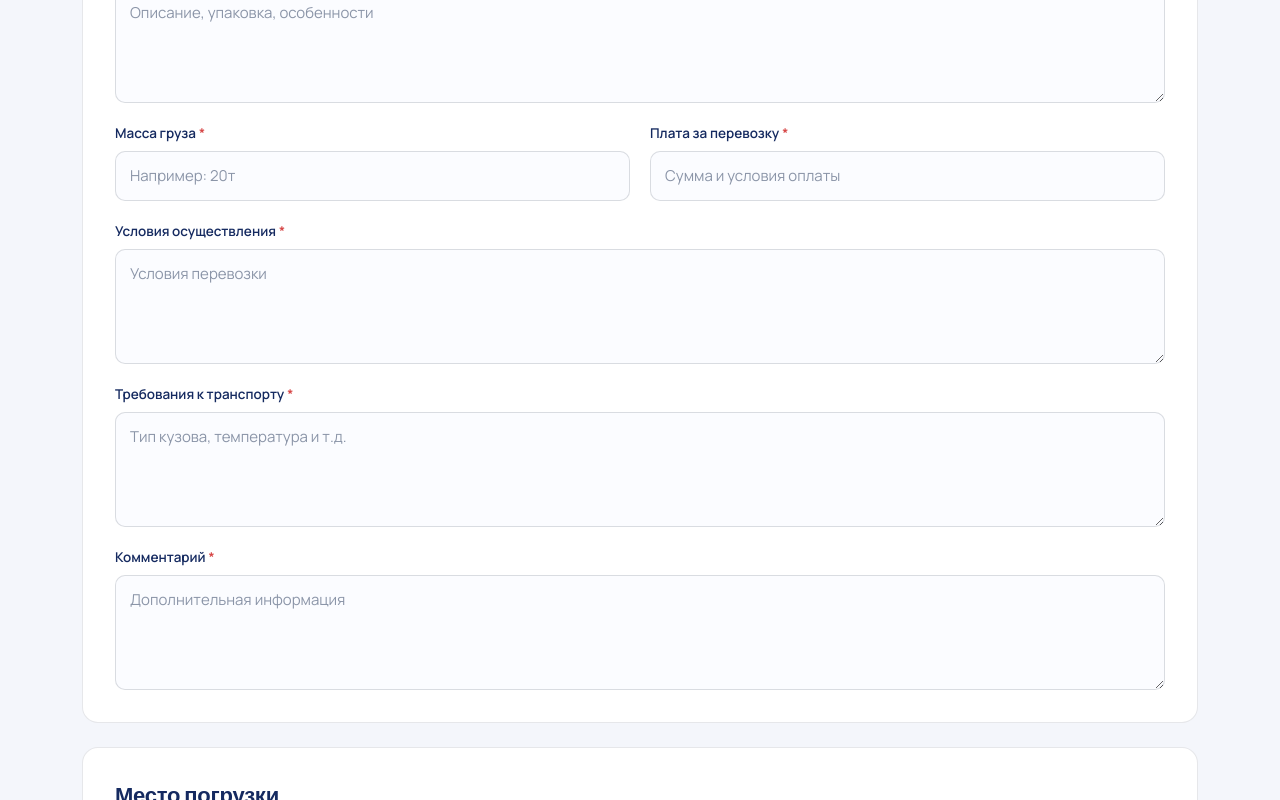
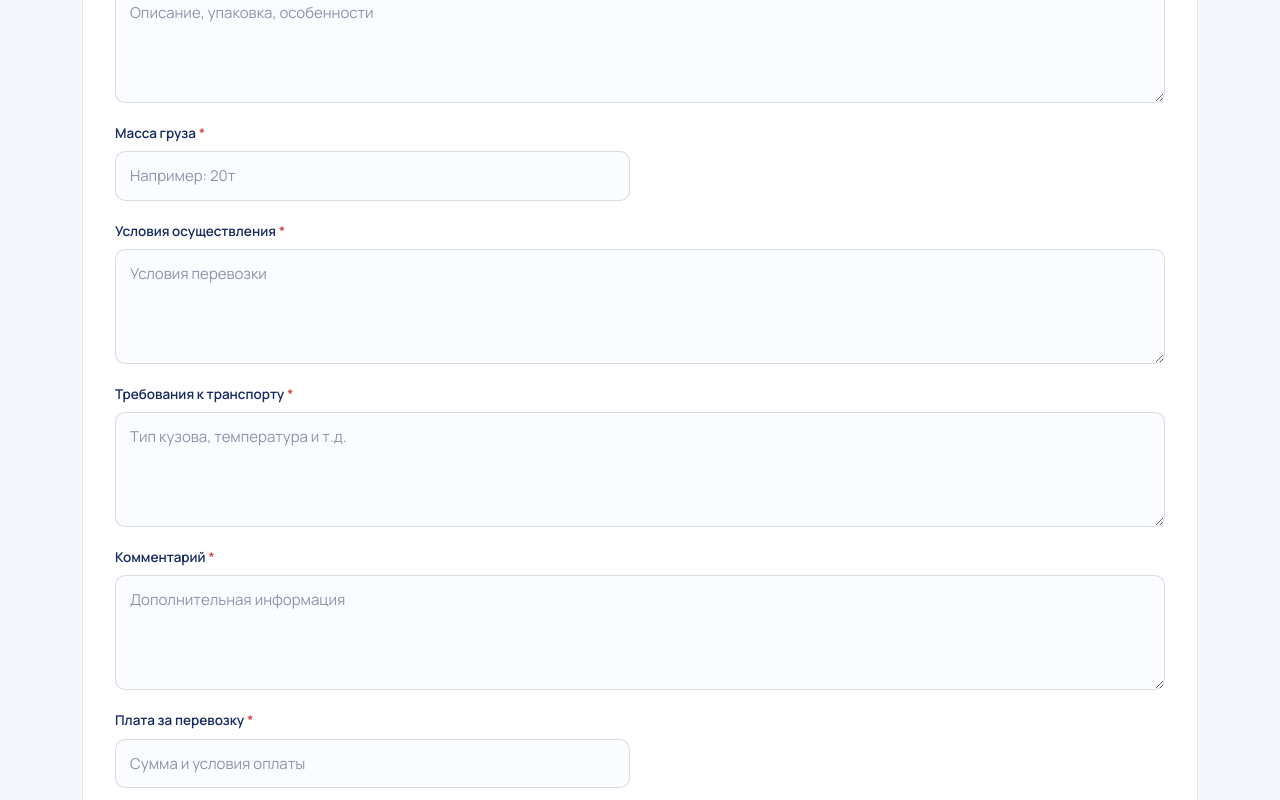
Before and after one commit to alihnwx/feniks_app, a Next.js app: page /forms in a window 1280 px wide. Shown: the part 600-1400 px from the top of the page. Built offline with nearby package versions, Linux system fonts and the light colour scheme.

Commit message:
small fixes

```diff
--- a/components/modules/ApplicationForm.tsx
+++ b/components/modules/ApplicationForm.tsx
@@ -43,11 +43,6 @@ const FORM_SECTIONS: FormSection[] = [
         placeholder: "Например: 20т",
       },
       {
-        key: "plata",
-        label: "Плата за перевозку",
-        placeholder: "Сумма и условия оплаты",
-      },
-      {
         key: "usloviyaOsushchestvleniya",
         label: "Условия осуществления",
         placeholder: "Условия перевозки",
@@ -67,6 +62,11 @@ const FORM_SECTIONS: FormSection[] = [
         placeholder: "Дополнительная информация",
         type: "textarea",
         fullWidth: true,
+      },
+            {
+        key: "plata",
+        label: "Плата за перевозку",
+        placeholder: "Сумма и условия оплаты",
       },
     ],
   },
```
